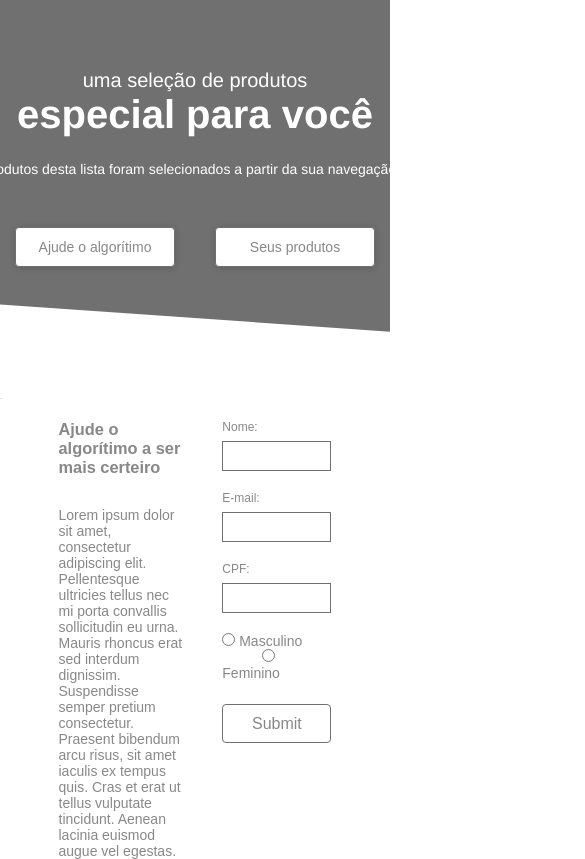
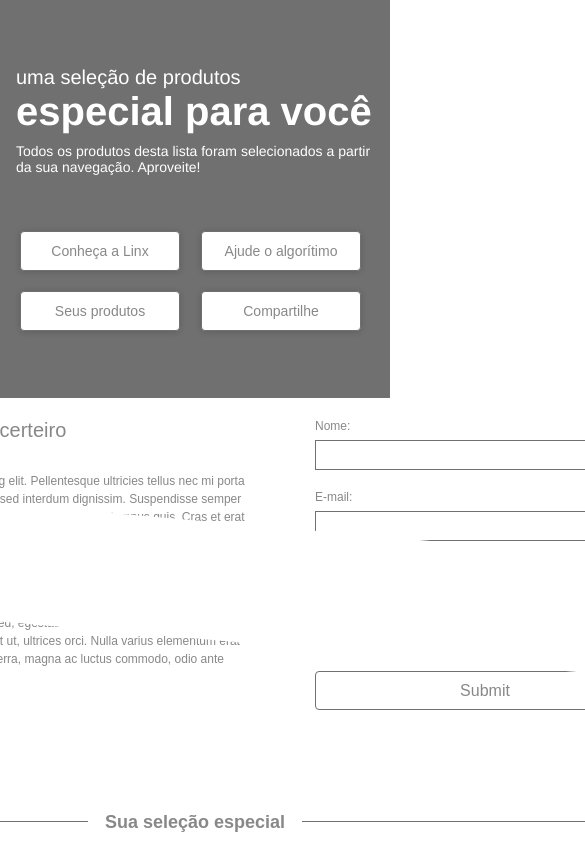
Before and after one commit to marioandre01/landing_page_selecao_de_produtos, a plain HTML site: page index.html in a window 390 px wide. Shown: the top 859 px of the page, 585 px wide, since content can reach past the window. Drawn offline with Linux system fonts and the light colour scheme.

Commit message:
desenvolvendo responsividade

```diff
--- a/index.html
+++ b/index.html
@@ -4,12 +4,13 @@
     <meta charset="UTF-8">
     <meta name="viewport" content="width=device-width, initial-scale=1.0">
     <link rel="stylesheet" href="style/style.css">
+    <link rel="stylesheet" href="style/responsive.css">
     <title>Landing page - Produtos</title>
 </head>
 <body>
     <header>
         <div id="fundo_com_angulo">
-            <span class='cut left'></span>
+            <span class='cut-header left-header'></span>
             <div class="container">
                 <div class="texto-container">
                     <p class="texto1">uma seleção de produtos</p>
@@ -18,10 +19,10 @@
                 </div>
 
                 <nav>
-                    <a href="#">Conheça a Linx</a>
-                    <a href="#">Ajude o algorítimo</a>
-                    <a href="#">Seus produtos</a>
-                    <a href="#">Compartilhe</a>
+                    <a target="_blank" href="https://www.linx.com.br/">Conheça a Linx</a>
+                    <a href="#ajude-section">Ajude o algorítimo</a>
+                    <a href="#selecao-produtos">Seus produtos</a>
+                    <a href="#compartilhe-section">Compartilhe</a>
                 </nav>
             </div>
         </div>
@@ -29,13 +30,15 @@
     </header>
 
     <main>
+        <div id="main-section">
             <section id="ajude-section">
                 <div id="ajude-div">
                     <div class="text-div">
                         <h3>Ajude o algorítimo a ser mais certeiro</h3>
                         <p>Lorem ipsum dolor sit amet, consectetur adipiscing elit. Pellentesque ultricies tellus nec mi porta convallis sollicitudin eu urna. Mauris rhoncus erat sed interdum dignissim. Suspendisse semper pretium consectetur. Praesent bibendum arcu risus, sit amet iaculis ex tempus quis. Cras et erat ut tellus vulputate tincidunt. Aenean lacinia euismod augue vel egestas. Class aptent taciti sociosqu ad litora torquent per conubia nostra, per inceptos himenaeos. Vestibulum vel urna tortor. Vivamus et arcu non felis tristique eleifend.</p>
                         <br>
-                    <p>Morbi eu condimentum urna. Curabitur eu magna eget turpis condimentum ultrices. Suspendisse quis lorem ultricies, pulvinar purus sed, egestas erat. Etiam ultricies a ante vehicula pharetra. Quisque ut neque mattis, consequat velit ut, ultrices orci. Nulla varius elementum erat vel pharetra. Aenean sit amet nisi diam. Morbi viverra, magna ac luctus commodo, odio ante suscipit libero, at mattis augue est vel metus.</p>
+                        <p>Morbi eu condimentum urna. Curabitur eu magna eget turpis condimentum ultrices.<br>
+                            Suspendisse quis lorem ultricies, pulvinar purus sed, egestas erat. Etiam ultricies a ante vehicula pharetra. Quisque ut neque mattis, consequat velit ut, ultrices orci. Nulla varius elementum erat vel pharetra. Aenean sit amet nisi diam. Morbi viverra, magna ac luctus commodo, odio ante suscipit libero, at mattis augue est vel metus.</p>
                     </div>
 
                     <div class="form-div">
@@ -66,10 +69,7 @@
 
             <section id="selecao-produtos">
                 <div class="wrapper">
-
                     <h3>Sua seleção especial</h3>
-
-
 
                     <div id="produtos-container">
                         <div class="produtos-div">
@@ -222,11 +222,14 @@
                 </div>
             </section>
 
+        </div>
+
     </main>
 
 
     <footer>
-        <div>
+        <div id="fundo-com-angulo-footer">
+            <span class='cut-footer left-footer'></span>
             <p>Testando suas habilidades em HTML, CSS e JS.<br>
                 Linx Impulse<br>2019</p>
         </div>
--- /dev/null
+++ b/style/responsive.css
@@ -0,0 +1,49 @@
+@media screen and (max-width:420px) {
+
+    header #fundo_com_angulo {
+        height: 398px;
+        position: static;
+        overflow: visible;
+    }
+
+    header #fundo_com_angulo .container {
+        padding-top: 66px;
+    }
+
+    header .container .texto-container {
+        align-items: flex-start;
+        max-width: 359px;
+        margin-bottom: 56px;
+        margin-left: 16px;
+
+    }
+
+    header .container .texto-container h1 {
+        margin-bottom: 9px;
+        width: 358px;
+    }
+
+    header .container nav {
+        flex-wrap: wrap;
+    }
+
+    header .container nav a {
+       margin-bottom: 20px;
+    }
+
+    header .container nav a:nth-child(1) {
+        margin-right: 10.5px;
+    }
+
+    header .container nav a:nth-child(2) {
+        margin-left: 10.5px;
+    }
+
+    header .container nav a:nth-child(3) {
+        margin-right: 10.5px;
+    }
+
+    header .container nav a:nth-child(4) {
+        margin-left: 10.5px;
+    }
+}
--- a/style/style.css
+++ b/style/style.css
@@ -25,7 +25,7 @@ header #fundo_com_angulo {
 }
 
 /* fazer o efeito do fundo com angulo */
-.cut {
+header .cut-header {
     background:#fff;
     display: block;
     top: 0;
@@ -35,9 +35,9 @@ header #fundo_com_angulo {
 }
 
 /* fazer o efeito do fundo com angulo */
-.left {
+header .left-header {
     left: 0;
-    transform: skew(86deg) translateX(-2850px);
+    transform: skew(85deg) translateX(-2280px);
 }
 
 header #fundo_com_angulo .container {
@@ -87,19 +87,24 @@ header .container nav a {
     margin-right: 20px;
 }
 
+main {
+    display: flex;
+    justify-content: center;
+
+}
+
+main #main-section {
+    max-width: 920px;
+}
+
 /* seção ajude */
 
 #ajude-section {
-
     display: flex;
     justify-content: center;
-
-
 }
 
 #ajude-section #ajude-div {
-    width: 70%;
-
     display: flex;
     margin-top: 21px;
     border-bottom: 1px solid #707070;
@@ -108,23 +113,27 @@ header .container nav a {
 }
 
 #ajude-section #ajude-div .text-div {
-
-    width: 60%;
+    width: 520px;
+    max-width: 520px;
     color: #888888;
-    padding-right: 40px;
     text-align: left;
 
 }
 
 #ajude-section #ajude-div .text-div h3 {
     margin-bottom: 30px;
+    font-size: 20px;
+    font-weight: normal;
+}
 
-
+#ajude-section #ajude-div .text-div p {
+    font-size: 12px;
+    line-height: 18px;
 }
 
 #ajude-section #ajude-div .form-div {
-
-    width: 40%;
+    width: 340px;
+    margin-left: 60px;
     color: #888888;
 
 }
@@ -163,18 +172,16 @@ header .container nav a {
     font-size: 16px;
 }
 
+/* seleção produtos */
 #selecao-produtos {
-
     display: flex;
     flex-direction: column;
     align-items: center;
-
-
 }
 
 #selecao-produtos .wrapper {
     background-color: #fff;
-    width: 70%;
+
     display: flex;
     flex-direction: column;
     align-items: center;
@@ -264,14 +271,14 @@ header .container nav a {
     cursor: pointer;
 }
 
+/* seção compartilhe */
+
 #compartilhe-section {
     display: flex;
     justify-content: center;
-
 }
 
 #compartilhe-section #compartilhe-wrapper {
-    width: 75%;
     display: flex;
     flex-direction: column;
     align-items: center;
@@ -306,6 +313,7 @@ header .container nav a {
 #compartilhe-section #compartilhe-wrapper .form-input-div .label-input-div {
     display: flex;
     flex-direction: column;
+    width: 340px;
 }
 
 #compartilhe-section #compartilhe-wrapper .form-input-div .label-input-div label {
@@ -340,10 +348,28 @@ header .container nav a {
 }
 
 footer {
+    position: relative;
+
     background-color: #707070;
     display: flex;
     justify-content: center;
 
+}
+
+/* fazer o efeito do fundo com angulo */
+.cut-footer {
+    background: #fff;
+    display: block;
+    top: 0;
+    bottom: 0;
+    position: absolute;
+    width: 1350px
+}
+
+/* fazer o efeito do fundo com angulo */
+.left-footer {
+    left: 0;
+    transform: skew(93deg) translateX(-2889px);
 }
 
 footer div p {
```
Also changed, not shown: 1 other file. Lines whose indentation alone changed are shown as unchanged.
